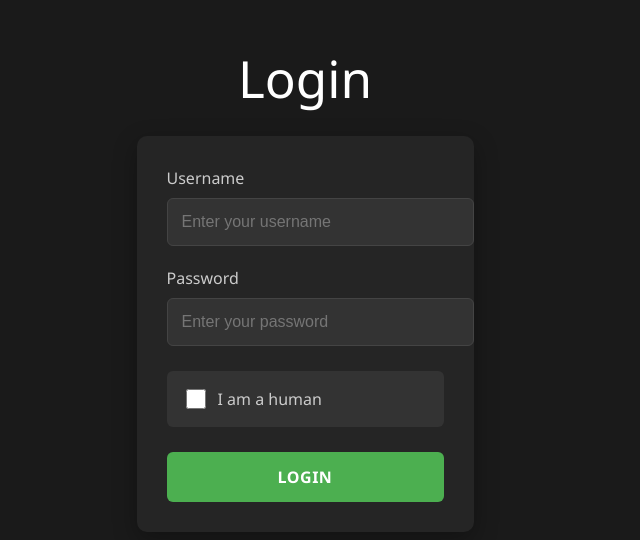
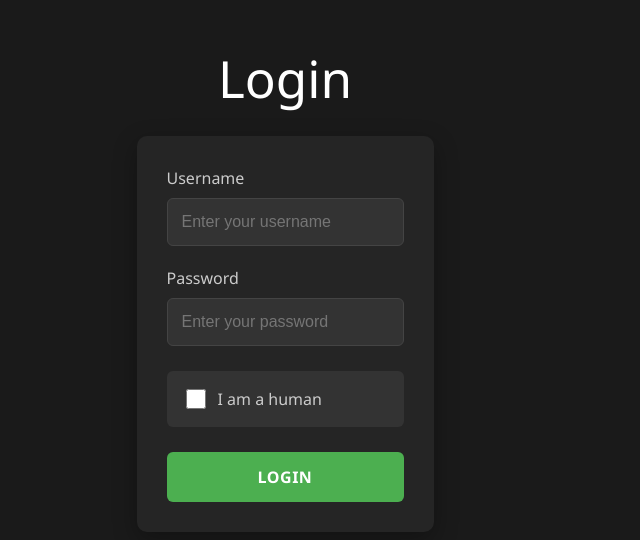
Before and after one commit to pratyush-mishra/spotify-auth, a React (Vite) app: page / in a window 1280 px wide. Shown: the part 126-666 px from the top of the page, without its empty margins (355-995 px from the left). Built offline with nearby package versions, Linux system fonts and the light colour scheme.

Commit message:
add useRef for currently playing song + ui improvements

```diff
--- a/src/App.css
+++ b/src/App.css
@@ -231,3 +231,37 @@ input[type="password"]:focus {
   border-radius: 5px;
   transition: width 0.3s ease;
 }
+
+*, *::before, *::after {
+  box-sizing: border-box;
+}
+
+/* Existing global body styles remain unchanged */
+body {
+  background-color: #1a1a1a;
+  color: #fff;
+  font-family: 'Segoe UI', Tahoma, Geneva, Verdana, sans-serif;
+  margin: 0;
+  padding: 0;
+  display: flex;
+  justify-content: center;
+  align-items: center;
+  min-height: 100vh;
+}
+
+/* ...other styles... */
+
+/* Adjust input styles for consistency */
+input[type="text"],
+input[type="password"] {
+  display: block;
+  width: 100%;
+  padding: 14px;
+  border: 1px solid #444;
+  border-radius: 6px;
+  font-size: 16px;
+  background-color: #333;
+  color: #fff;
+  transition: all 0.3s;
+  margin: 0;  /* Reset any default margins */
+}
--- a/src/App.jsx
+++ b/src/App.jsx
@@ -1,10 +1,9 @@
-import React, { useState, useEffect } from 'react';
+import React, { useState, useEffect, useRef } from 'react';
 import axios from 'axios';
 import './App.css';
 import * as cheerio from 'cheerio';
-import.meta.env.SPOTIFY_CLIENT_ID
 
-const SPOTIFY_CLIENT_ID = SPOTIFY_CLIENT_ID;
+const SPOTIFY_CLIENT_ID = import.meta.env.VITE_CLIENT_ID;
 const SPOTIFY_REDIRECT_URI = 'http://localhost:5173';
 const SPOTIFY_AUTH_ENDPOINT = 'https://accounts.spotify.com/authorize';
 const SPOTIFY_API_BASE_URL = 'https://api.spotify.com/v1';
@@ -17,6 +16,7 @@ function App() {
     const [guessResult, setGuessResult] = useState('');
     const [guessStatus, setGuessStatus] = useState(''); // 'correct' or 'incorrect'
     const [correctGuesses, setCorrectGuesses] = useState(0);
+    const [incorrectGuesses, setIncorrectGuesses] = useState(0);
     const [authStatus, setAuthStatus] = useState('Not Authenticated');
     const [showSpotifyAuth, setShowSpotifyAuth] = useState(false);
     const [isLoading, setIsLoading] = useState(false);
@@ -25,6 +25,9 @@ function App() {
     const [username, setUsername] = useState('');
     const [password, setPassword] = useState('');
     const [isAuthenticated, setIsAuthenticated] = useState(false);
+
+    // useRef to store the audio element
+    const audioRef = useRef(null);
 
     useEffect(() => {
         const hash = window.location.hash;
@@ -107,10 +110,16 @@ function App() {
     const checkGuess = () => {
         if (!currentSong) return;
 
+        // Stop the audio if it's playing
+        if (audioRef.current) {
+            audioRef.current.pause();
+            audioRef.current = null;
+        }
+
         const normalizedGuess = userGuess.trim().toLowerCase();
         const normalizedSongTitle = currentSong.name.trim().toLowerCase();
 
-        if (normalizedGuess === normalizedSongTitle) {
+        if (normalizedSongTitle.includes(normalizedGuess) && normalizedGuess!=='') {
             setGuessResult('Correct!');
             setGuessStatus('correct');
             setCorrectGuesses(correctGuesses + 1);
@@ -125,7 +134,15 @@ function App() {
         } else {
             setGuessResult(`Incorrect. The song was: ${currentSong.name}`);
             setGuessStatus('incorrect');
-            setCurrentSong(null);
+            setIncorrectGuesses(incorrectGuesses + 1);
+            if (incorrectGuesses + 1 >= 2) {
+                setAuthStatus('Not Authenticated');
+                setCurrentSong(null);
+                setShowSpotifyAuth(false);
+                setIsAuthenticated(false);
+            }
+            setTimeout(startGame, 1500);
+
         }
     };
 
@@ -142,8 +159,9 @@ function App() {
                     const firstPreviewUrl = previewUrls[0];
 
                     try {
-                        const audioElement = new Audio(firstPreviewUrl);
-                        audioElement.play();
+                        // Store the audio element in the ref so it can be paused later
+                        audioRef.current = new Audio(firstPreviewUrl);
+                        audioRef.current.play();
                     } catch (audioError) {
                         console.error("Error playing audio with scraped URL:", audioError);
                         alert("Error playing preview. See console for details.");
```
Also changed, not shown: 1 other file (tests, documents, lock files or other folders).
